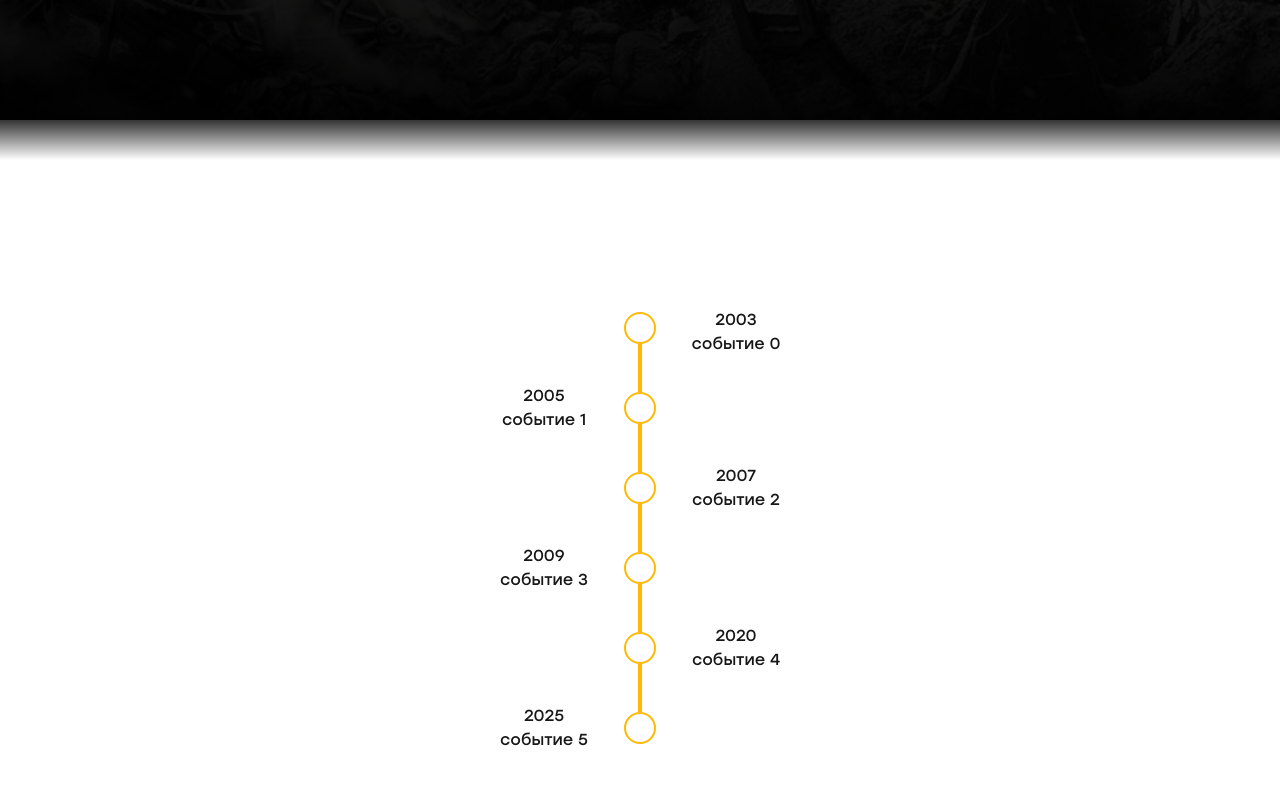
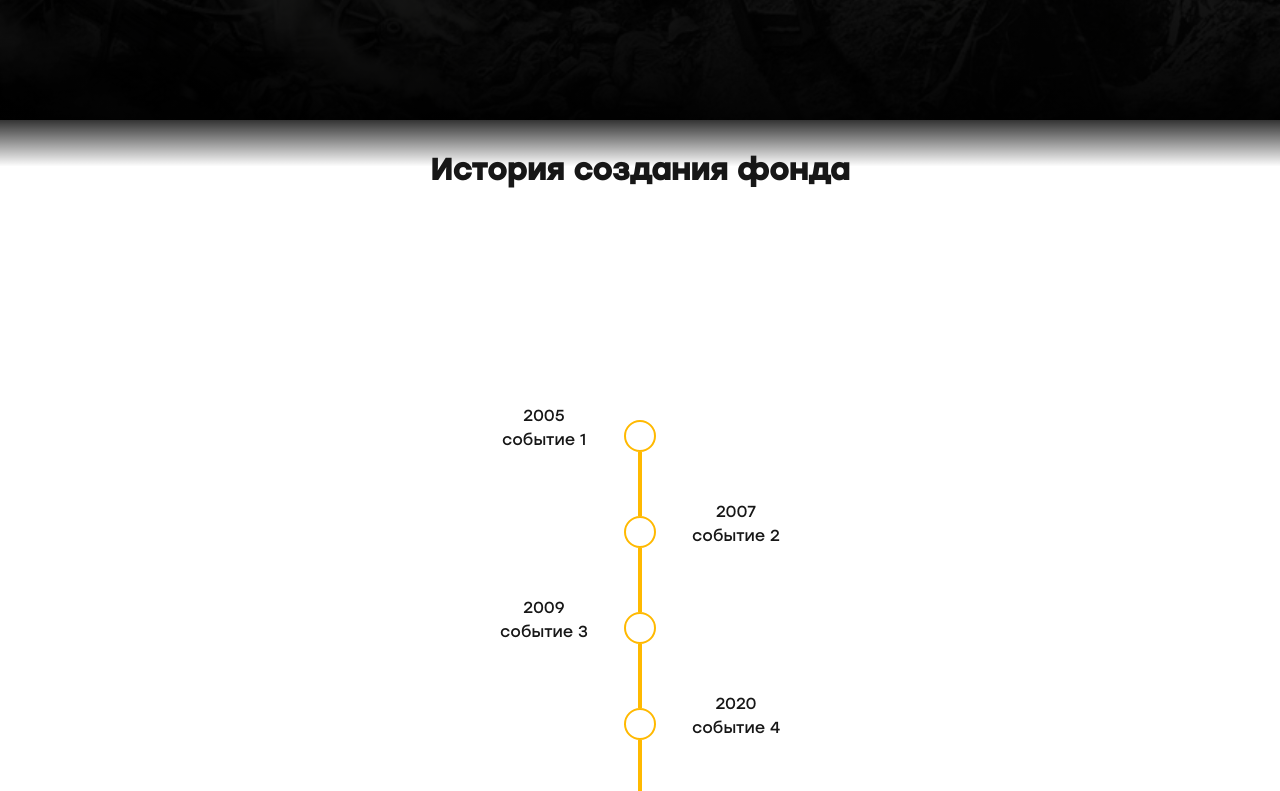
Before and after one commit to bmstu-itstech/fivvt-frontend, a Next.js app in the folder fivvt/: page / in a window 1280 px wide. Shown: the part 800-1591 px from the top of the page. Built offline with nearby package versions, Linux system fonts and the light colour scheme.

Commit message:
[feat] page: refactor history page

```diff
--- a/fivvt/src/app/page.tsx
+++ b/fivvt/src/app/page.tsx
@@ -3,9 +3,8 @@ import HistoryPage from '@/components/pages/historyPage/page';
 import {MainPage} from '@/components/pages/mainPage';
 
 export default function Home() {
-
   return (
-    <div>
+    <div className='w-full'>
       <MainPage />
       <HistoryPage />
     </div>
--- a/fivvt/src/components/pages/historyPage/page.tsx
+++ b/fivvt/src/components/pages/historyPage/page.tsx
@@ -1,44 +1,47 @@
 'use client';
 import React, {FC} from 'react';
 import {historyUsecase} from './history.usecase';
-import {firstUsecase} from './history.usecase';
+
 import Image from 'next/image';
+import {PageLayout} from '@/layouts/PageLayout';
 const HistoryPage: FC = () => {
   return (
-    <div className='w-full flex justify-center overflow-x-hidden h-dvh items-center bg-gradient-to-t from-transparent to-black/80 from-95%'>
-      <div className='w-80 flex flex-col items-center '>
-        <div className='flex w-full even:flex-row-reverse animate-appear-end-block-1500  items-center justify-start even:translate-x-[calc(-1*(50%-1rem))] odd:translate-x-[calc(50%-1rem)]'>
-          <div className='flex self-end'>
-            <div className='w-8 h-8 rounded-full border-2 border-amber-400' />
-          </div>
-
-          <div className='w-40 items-center  flex flex-col translate-y-1/4'>
-            <p>{firstUsecase.year}</p>
-            <p>{firstUsecase.title}</p>
-          </div>
-        </div>
-
+    <PageLayout
+      title='История создания фонда'
+      className='bg-gradient-to-t from-transparent to-black/80 from-95%'>
+      <div className='w-full flex justify-center overflow-x-hidden h-dvh items-center '>
+        <div className='w-80 flex h-full justify-center flex-col items-center max-w-maxContainer mx-auto'>
           {historyUsecase.map((item, index) => {
             return (
               <div
-              className='flex w-full even:animate-appear-start-block-1500 odd:animate-appear-end-block-1500  even:flex-row-reverse  items-center justify-start even:translate-x-[calc(-1*(50%-1rem))] odd:translate-x-[calc(50%-1rem)]'
+                className='flex w-full odd:animate-appear-start-block-1500 group
+               even:animate-appear-end-block-1500  odd:flex-row-reverse
+                 items-center justify-start odd:translate-x-[calc(-1*(50%-1rem))]
+                  even:translate-x-[calc(50%-1rem)]'
                 key={index}>
-              <div className='flex flex-col'>
-                <div className='w-1 h-12 bg-amber-400 mx-auto' />
+                <div className='flex flex-col h-fit group-first:mt-auto'>
+                  <div className='w-1 h-16 bg-amber-400 mx-auto group-first:hidden' />
                   <div className='w-8 h-8 rounded-full border-2 border-amber-400' />
                 </div>
-              <div className='w-40 items-center flex flex-col translate-y-1/2 group cursor-pointer relative'>
+                <div
+                  className={`w-40 items-center flex flex-col translate-y-1/2 group-first:translate-y-0  group cursor-pointer relative`}>
                   <p>{item.year}</p>
                   <p>{item.title}</p>
                   <div
                     className={` duration-1000 transition-all
                   group-hover:translate-x-0 absolute opacity-0
-                  group-hover:opacity-100 top-1/2 ${
+                  group-hover:opacity-100  top-1/2 ${
                     index % 2 == 1
                       ? 'left-full translate-x-100'
                       : 'right-full -translate-x-100'
                   }  w-92 h-45 bg-transparent
-                   border-2 border-amber-400 rounded-2xl overflow-hidden -translate-y-1/2`}>
+                   border-2 border-amber-400 rounded-2xl
+                    overflow-hidden -translate-y-full ${
+                      index != historyUsecase.length - 1
+                        ? '!-translate-y-1/2'
+                        : ''
+                    }  group-first:!-translate-y-0
+                     `}>
                     <Image
                       src={item.photo}
                       alt='event photo'
@@ -54,6 +57,7 @@ const HistoryPage: FC = () => {
           })}
         </div>
       </div>
+    </PageLayout>
   );
 };
 
--- a/fivvt/src/components/pages/mainPage/index.tsx
+++ b/fivvt/src/components/pages/mainPage/index.tsx
@@ -16,7 +16,7 @@ export const MainPage: FC = () => {
         height={1080}
         className='-z-10 absolute top-0 left-0  object-center object-cover brightness-20 h-full w-full'
       />
-      <div className='flex w-full justify-between overflow-hidden'>
+      <div className='flex w-full justify-between overflow-hidden max-w-maxContainer mx-auto'>
         <div
           data-twe-animation-on-scroll='repeat'
           className='flex flex-col justify-center gap-8 items-center z-10  text-white w-full max-w-1/2  animate-appear-start-block-1500'>
```
Lines whose indentation alone changed are shown as unchanged.
